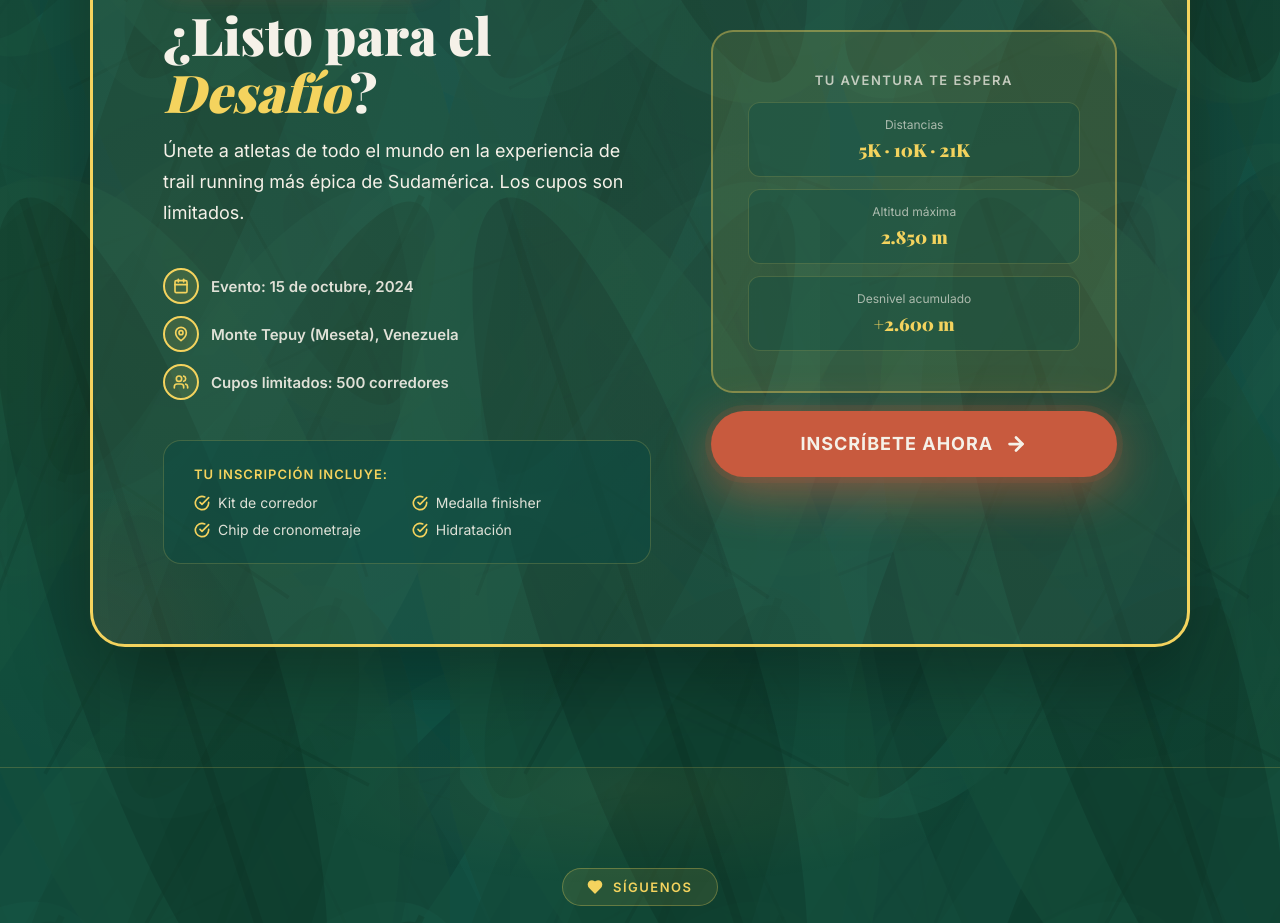
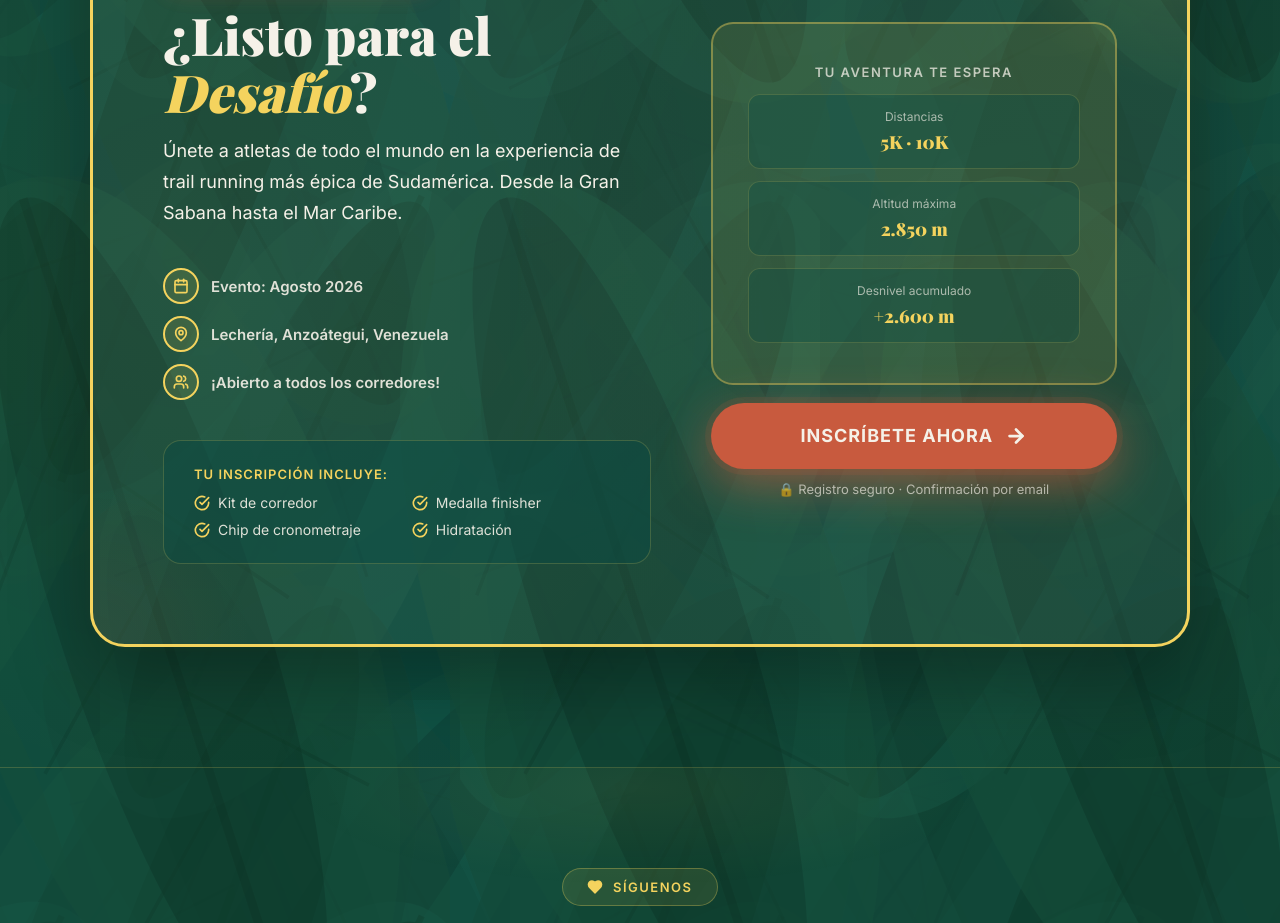
Before and after one commit to gabywakil/tepuy-race, a React (Vite) app: page /#/ in a window 1280 px wide. Shown: the part 5620-6543 px from the top of the page. Built offline with nearby package versions, Linux system fonts and the light colour scheme; a web font is replaced by a local one.

Commit message:
Update RegistrationCTA.jsx

```diff
--- a/src/components/RegistrationCTA.jsx
+++ b/src/components/RegistrationCTA.jsx
@@ -28,14 +28,10 @@ const RegistrationCTA = () => {
   }, []);
 
   const highlights = [
-    { icon: Calendar, text: "Evento: 15 de octubre, 2024" },
-    { icon: MapPin,   text: "Monte Tepuy (Meseta), Venezuela" },
-    { icon: Users,    text: "Cupos limitados: 500 corredores" },
+    { icon: Calendar, text: "Evento: Agosto 2026" },
+    { icon: MapPin,   text: "Lechería, Anzoátegui, Venezuela" },
+    { icon: Users,    text: "¡Abierto a todos los corredores!" },
   ];
-
-  const goToRaceSelection = (e) => {
-    // Registration temporarily disabled — tickets via external platform
-  };
 
   return (
     <section style={{
@@ -171,7 +167,7 @@ const RegistrationCTA = () => {
                 animation: visible ? 'ctaFadeUp 0.6s 0.2s ease forwards' : 'none',
                 animationFillMode:'both',
               }}>
-                Únete a atletas de todo el mundo en la experiencia de trail running más épica de Sudamérica. Los cupos son limitados.
+                Únete a atletas de todo el mundo en la experiencia de trail running más épica de Sudamérica. Desde la Gran Sabana hasta el Mar Caribe.
               </p>
 
               {/* highlights */}
@@ -258,7 +254,7 @@ const RegistrationCTA = () => {
 
                 <div style={{ display:'flex', flexDirection:'column', gap:'12px' }}>
                   {[
-                    { label:'Distancias',           value:'5K · 10K · 21K' },
+                    { label:'Distancias',           value:'5K · 10K' },
                     { label:'Altitud máxima',        value:'2.850 m' },
                     { label:'Desnivel acumulado',    value:'+2.600 m' },
                   ].map(({ label, value }, i) => (
@@ -282,7 +278,6 @@ const RegistrationCTA = () => {
                 </div>
               </div>
 
-
               <button
                 type="button"
                 onClick={() => window.open('https://tepuy.b9ticketing.com', '_blank')}
@@ -301,6 +296,11 @@ const RegistrationCTA = () => {
                 INSCRÍBETE AHORA <ArrowRight size={22} strokeWidth={3}/>
               </button>
 
+              <div style={{
+                fontSize:'13px', color:'#f5f1e8', fontFamily:"'Inter',sans-serif", opacity:0.65,
+              }}>
+                🔒 Registro seguro · Confirmación por email
+              </div>
             </div>
           </div>
         </div>
```
Lines whose indentation alone changed are shown as unchanged.
